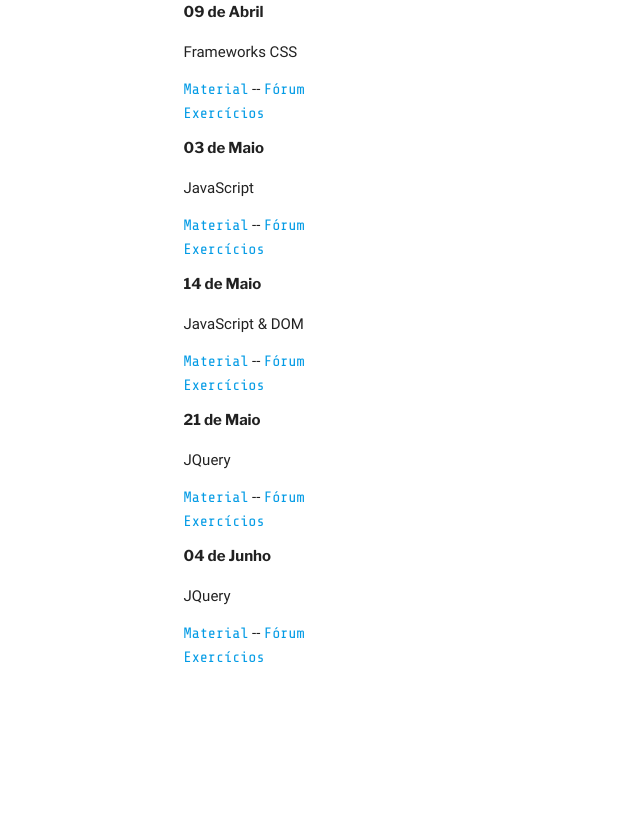
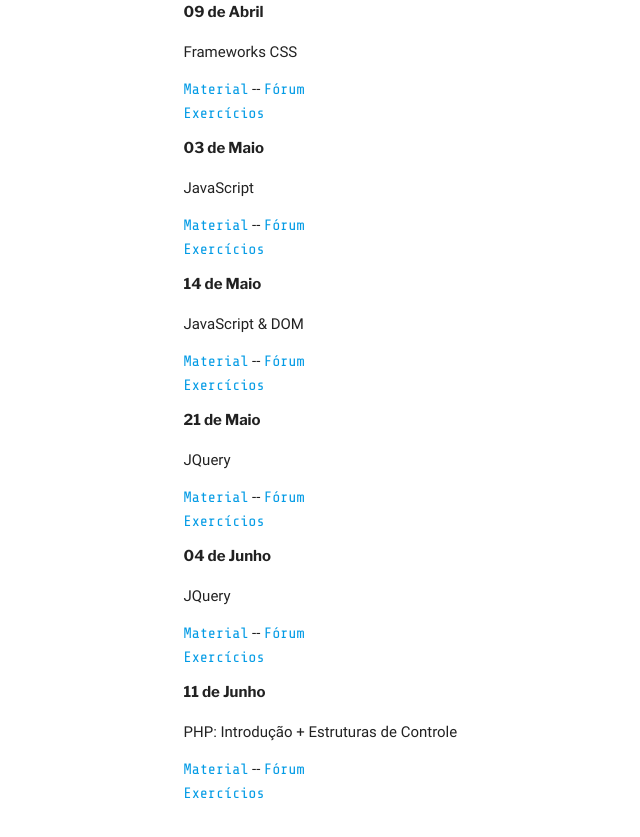
Before and after one commit to COLTEC-DAW/coltec-daw.github.io, a Jekyll site: the page built from classes.html, in a window 1280 px wide and 900 px high, scrolled down 1378 px. Shown: the top 837 px of the window, without its empty margins (125-765 px from the left). Built offline with Jekyll 4.4.1, drawn with Linux system fonts in a browser that asks for light colours; some web fonts are replaced; before the commit the page ends 2142 px from its top, so only the background shows below that.

Commit message:
Added PHP class

```diff
--- a/classes.html
+++ b/classes.html
@@ -97,4 +97,12 @@
             <li><a href="https://goo.gl/forms/G4Ho158wgBAFHzA23">Exercícios</a></li>
         </ul>
     </dd>
+    <dd>
+        <h6>11 de Junho</h6>
+        <p>PHP: Introdução + Estruturas de Controle</p>
+        <ul>
+            <li><a href="https://coltec-daw.github.io/Aula-09-PHP/">Material</a> -- <a href="https://github.com/COLTEC-DAW/Aula-09-PHP/issues">Fórum</a></li>
+            <li><a href="https://github.com/COLTEC-DAW/E09-Show-do-Bilhao#introdu%C3%A7%C3%A3o-prova-de-conceito">Exercícios</a></li>
+        </ul>
+    </dd>
 </dl>
```
